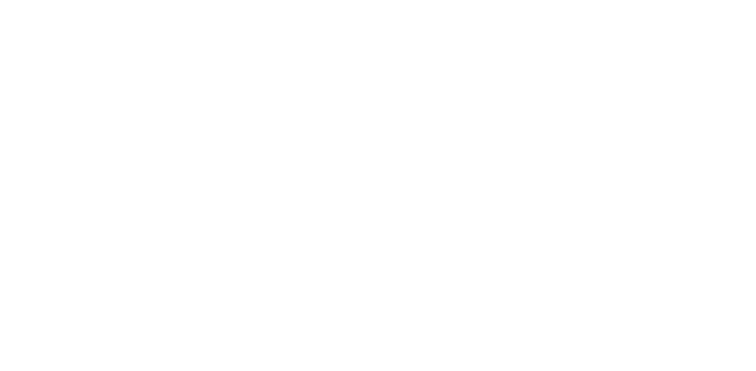
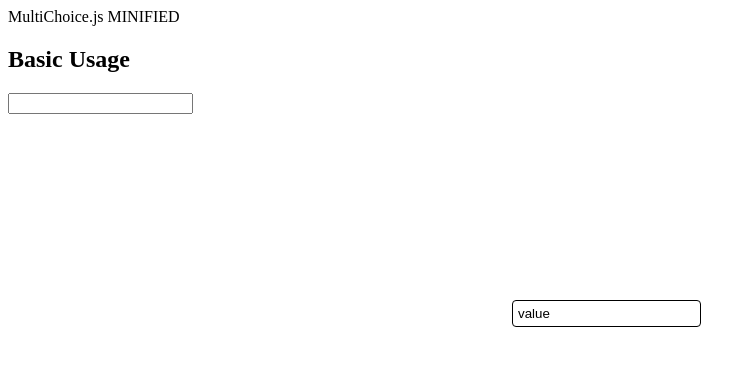
Before and after one commit to siddharthTyagi/web-faces, a plain HTML site: page multichoice/content/index.html in a window 1280 px wide. Shown: the whole page, without its empty margins (0-756 px from the left). Drawn offline with Linux system fonts and the light colour scheme.

Commit message:
basic control setup + basic position styles

```diff
--- /dev/null
+++ b/multichoice/content/css/page.css
@@ -0,0 +1,5 @@
+input#multichoice-basic {
+	position: absolute;
+	left: 40%;
+	top: 300px;
+}
--- /dev/null
+++ b/multichoice/content/css/theme.css
@@ -0,0 +1,19 @@
+.default.multichoice-wrapper {
+	transition: 0.5s;
+	position: absolute;
+	cursor: default;
+}
+.default.multichoice-wrapper input.multichoice {
+	border: 1px solid black;
+	border-radius: 4px;
+	padding: 5px;
+	position: absolute;
+	cursor: default;
+}
+.default.multichoice-wrapper:HOVER input.multichoice {
+	border: 1px solid maroon;
+}
+.default.multichoice-wrapper:HOVER input.multichoice:HOVER {
+	background: maroon;
+	color: white;
+}
--- a/multichoice/content/index.html
+++ b/multichoice/content/index.html
@@ -1 +1,14 @@
 <!doctype html>
+<link rel="stylesheet" href="css/page.css" type="text/css" />
+<link rel="stylesheet" href="css/theme.css" type="text/css" />
+<script type="text/javascript" src="js/multichoice.js"></script>
+<script type="text/javascript">
+var dom = document.documentElement;
+document.addEventListener('DOMContentLoaded', function (e) {
+	var basic = new _MultiChoice(dom.querySelector("input#multichoice-basic"));
+});
+</script>
+<a class="max">MultiChoice.js</a>&nbsp;<a class="min">MINIFIED</a>
+<h2>Basic Usage</h2>
+<input id="multichoice-basic" type="text" value="value">
+<input id="multichoice-sample" type="text">
--- /dev/null
+++ b/multichoice/content/js/multichoice.js
@@ -0,0 +1,121 @@
+var _MultiChoice = function (emt, args) {
+	var mcc = function (args) {
+		this.option = function (n, v) {
+			if (!v) {
+				var opt = this._mca[n] || this.defaults[n];
+				if (typeof opt == 'function') {
+					return opt.apply(this, []);
+				} else {
+					return opt;
+				}
+			} else {
+				this._mca[n] = v;
+				return this;
+			}
+		};
+		this._clearOptions = function () {
+			var opts = this.parentNode.querySelectorAll('span.multichoice-option');
+			for (var i = 0; i < opts.length; i++) {
+				this.parentNode.removeChild(opts[i]);
+			}
+		};
+		this._collapse = function () {
+			this._clearOptions();
+			this._styleEngine.addClass('collapsed', this);
+			return this;
+		};
+		this._addOption = function (v) {
+			var opt = document.createElement('span');
+			opt.innerHTML = v;
+			this._styleEngine.addClass('multichoice-option', opt);
+			this.parentNode.insertBefore(opt, (this._post = !this._post) ? this : this.nextSibling);
+		};
+		this._expand = function () {
+			var opts = this.option("options");
+			for (var i = 0; i < opts.length; i++) {
+				var opt = opts[i];
+				this._addOption();
+			}
+			return this;
+		};
+		this._onMouseOver = function (e) {
+			this._expand();
+		};
+		this._onMouseOut = function (e) {
+			this._mc._collapse();
+		};
+		this._init = function (args) {
+			this._clone = this.cloneNode(true);
+			this.parentNode.insertBefore(this._clone, this);
+			this.parentNode.removeChild(this);
+			this._mca = args || {};
+			for (v in _MultiChoice.prototype) {
+				this[v] = _MultiChoice.prototype[v];
+			}
+			this.addEventListener('mouseover', this._onMouseOver);
+			this._styleEngine.addClass('multichoice', this);
+			var wrapper = document.createElement('div');
+			wrapper.addEventListener('mouseout', this._onMouseOut);
+			this._styleEngine.addClass('default multichoice-wrapper', wrapper);
+			wrapper.style.width = (3 * (this._clone.clientWidth)) + 'px';
+			wrapper.style.height = (5 * (this._clone.clientHeight)) + 'px';
+			this._mca.top = this._clone.offsetTop - 2;
+			this._mca.left = this._clone.offsetLeft - 2;
+			var l = 0, t = 0;
+			wrapper.style.left = (l = (this._clone.offsetLeft - this._clone.clientWidth + 10)) + 'px';
+			wrapper.style.top = (t = this._clone.offsetTop - this._clone.clientHeight) + 'px';
+			this.style.top = (this._clone.offsetTop - t) + 'px';
+			this.style.left = (this._clone.offsetLeft - l) + 'px';
+			this._clone.style.opacity = '0';
+			this._clone.parentNode.appendChild(wrapper);
+			wrapper._mc = this;
+			wrapper.appendChild(this);
+			return this._collapse();
+		};
+		return this._init(args);
+	};
+	return mcc.apply(emt, [ args ]);
+};
+_MultiChoice.prototype.defaults = _MultiChoice.defaults = {
+	options: function () {
+		return Object.keys(this);
+	}
+};
+//	Create a css rule engine
+_MultiChoice.prototype._styleEngine = new function () {
+	var re = {}, dom = document.documentElement;
+	dom.appendChild(re._sheet = document.createElement("style"));
+	re.sheet = re._sheet.sheet;
+	re._rules = {};
+	re.createSelector = function(name, styles) {
+    	var rule = this._rules[name];
+    	if (!rule) {
+    		this.sheet.insertRule(name + "{}", 0);
+    		rule = this._rules[name] = this.sheet.cssRules[0];
+    	}
+    	var b = window.navigator.userAgent.indexOf("Chrome") >=0;
+    	for (style in styles) try {
+    		rule.style.setProperty(style, styles[style]);
+    		rule.style.setProperty("-moz-" + style,  styles[style]);
+    		rule.style.setProperty("-webkit-" + style, styles[style]);
+    		if((b &&  styles[style].indexOf("!important") >= 0)){
+    			throw null;
+    		}
+    	} catch (e) {
+    		try {
+    			rule.style.cssText += style +":" + styles[style] + ";" ;
+    			rule.style.cssText += "-moz-" +style +":" + styles[style] + ";" ;
+    			rule.style.cssText += "-webkit-" +style +":" + styles[style] + ";" ;
+    			rule.style[style] = styles[style];
+    			rule.style["-moz-" + style] = styles[style];
+    			rule.style["-webkit-" + style] = styles[style];
+    		} catch (e1) {
+    			continue;
+    		}
+    	}
+    }
+	re.addClass = function (clz, emt) {
+		emt.className += ' ' + clz;
+	};
+	return re;
+};
```
